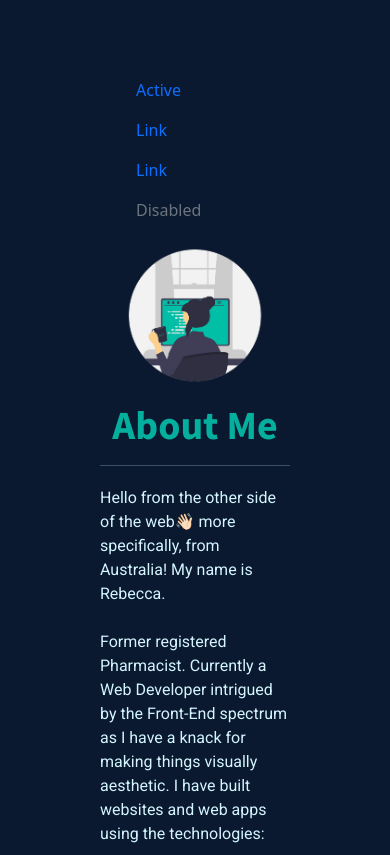
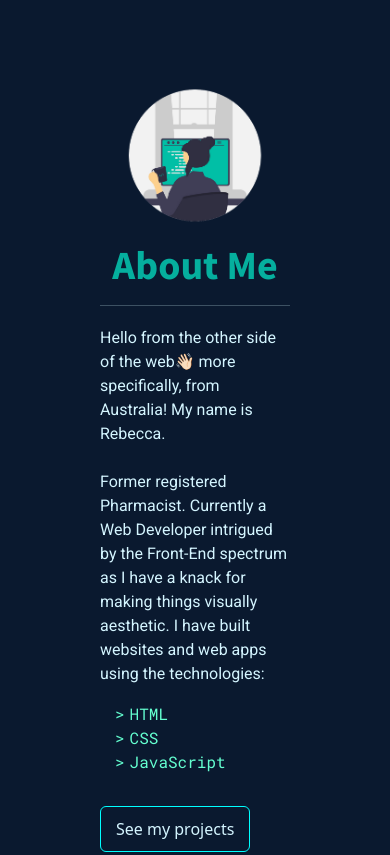
Before and after one commit to Shih-coding/Final-Portfolio-Project, a plain HTML site: page about.html in a window 390 px wide. Shown: the top 855 px of the page. Drawn offline with nearby package versions, Linux system fonts and the light colour scheme.

Commit message:
deleted nav bar

```diff
--- a/about.html
+++ b/about.html
@@ -21,20 +21,6 @@
 </head>
 <body>
   <div class="content-container container">
-    <ul class="nav justify-content-end d-block d-sm-none">
-  <li class="nav-item">
-    <a class="nav-link active" aria-current="page" href="#">Active</a>
-  </li>
-  <li class="nav-item">
-    <a class="nav-link" href="#">Link</a>
-  </li>
-  <li class="nav-item">
-    <a class="nav-link" href="#">Link</a>
-  </li>
-  <li class="nav-item">
-    <a class="nav-link disabled">Disabled</a>
-  </li>
-</ul>
     <div class="row">
   <div class="col-md-5 profile">
 <img src="/images/shihcreates.png" alt="Cartoon image of asian female coder" class="img-fluid">
```
